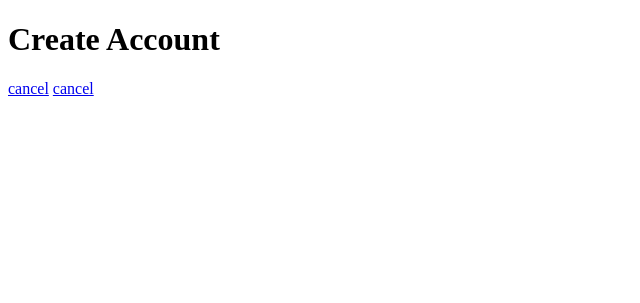
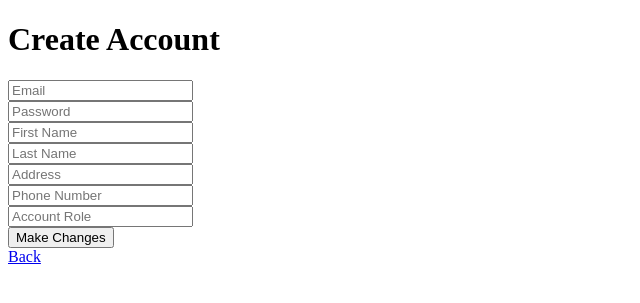
Before and after one commit to mohsinshah04/ta_project, a Django app: page /accountCreate/ in a window 1280 px wide. Shown: the top 303 px of the page, without its empty margins (0-640 px from the left). Run offline with Django 5.2, Linux system fonts and the light colour scheme.

Commit message:
Finished skeleton for acctCreate page

```diff
--- a/djangoProject1/ta_app/views.py
+++ b/djangoProject1/ta_app/views.py
@@ -105,15 +105,14 @@ class AccountCreate(View):
             own_id = request.session.get("id")
             own_user = User.objects.get(id=own_id)
             if own_user.User_Role.Role_Name != "Supervisor":
-                return render(request, "acctsViewSelf.html", {"message": "You do not have permission to create users"})
+                return render(request, "acctsCreate.html", {"message": "You do not have permission to create users"})
 
             f_name = request.POST.get('First Name')
             l_name = request.POST.get('Last Name')
             email = request.POST.get('Email')
             password = request.POST.get('Password')
             role_name = request.POST.get('Role')
-            name = role_name.split(": ")
-            role = Role(Role_Name=name[1])
+            role = Role(Role_Name=role_name)
             address = request.POST.get('Address')
             phone = request.POST.get('Phone Number')
         except:
@@ -190,7 +189,7 @@ class AccountEditOther(View):
             user = User.objects.get(User_Email=user_email)
             user_id = user.id
             if own_user.User_Role.Role_Name != "Supervisor":
-                return render(request, "acctsViewSelf.html", {"message": "You do not have permission to create users"})
+                return render(request, "acctsOtherEdit.html", {"message": "You do not have permission to create users"})
             f_name = request.POST.get('First Name')
             l_name = request.POST.get('Last Name')
             email = request.POST.get('Email')
--- a/djangoProject1/templates/acctsCreate.html
+++ b/djangoProject1/templates/acctsCreate.html
@@ -6,8 +6,21 @@
 </head>
 <body>
     <h1>Create Account</h1>
-    <a href="/accounts">cancel</a>
-    <a href="/accounts">cancel</a>
+    <form method="post">
+        {% csrf_token %}
+        <input type="text" name="Email" placeholder="Email" required><br>
+        <input type="text" name="Password" placeholder="Password" required><br>
+        <input type="text" name="First Name" placeholder="First Name" required><br>
+        <input type="text" name="Last Name" placeholder="Last Name" required><br>
+        <input type="text" name="Address" placeholder="Address" required><br>
+        <input type="text" name="Phone Number" placeholder="Phone Number" required><br>
+        <input type="text" name="Role" placeholder="Account Role" required><br>
+        <input type="submit" value="Make Changes">
+    </form>
+    {% if message %}
+            <p class="message">{{ message }}</p>
+    {% endif %}
+    <a href="/accountsViewSelf">Back</a>
 
 </body>
 </html>
--- a/djangoProject1/templates/acctsOtherEdit.html
+++ b/djangoProject1/templates/acctsOtherEdit.html
@@ -14,7 +14,7 @@
         <input type="text" name="Last Name" placeholder="Last Name" value=""><br>
         <input type="text" name="Address" placeholder="New Address" value=""><br>
         <input type="text" name="Phone Number" placeholder="New Phone Number" value=""><br>
-        <input type="text" name="User Email" placeholder="Please Enter Your Old Email" required><br>
+        <input type="text" name="User Email" placeholder="Please Enter User's Email" required><br>
         <input type="submit" value="Make Changes">
     </form>
     {% if message %}
--- a/djangoProject1/templates/acctsViewSelf.html
+++ b/djangoProject1/templates/acctsViewSelf.html
@@ -20,6 +20,6 @@
     <a href="/accountEditOther/">Edit Other's Accounts</a>
     <a href="/accountCreate/">Create Accounts</a>
     <a href="/deleteAccount">Delete Accounts</a>
-    <a href="/home">home</a>
+    <a href="/home">Home</a>
 </body>
 </html>
```
